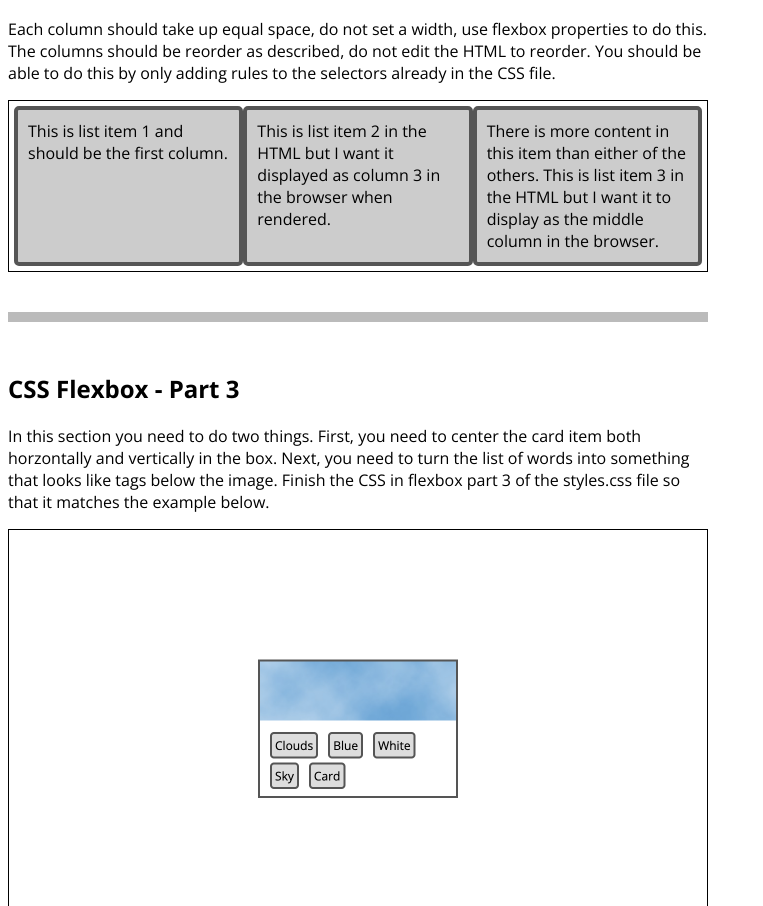
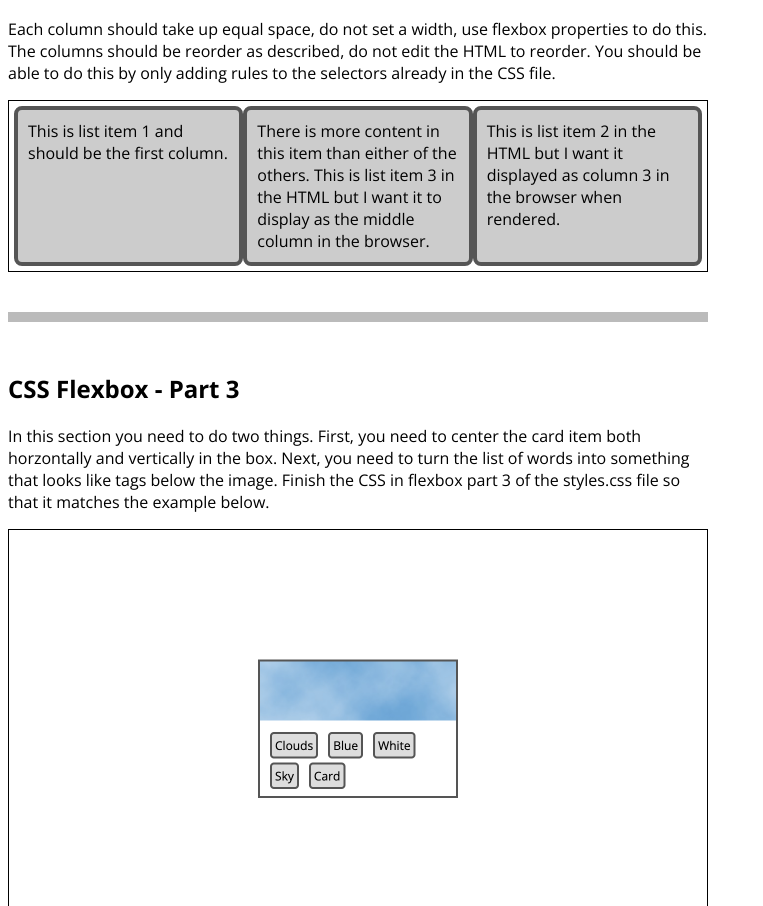
Before and after one commit to SreelekhaMeenugu/ITMD-541_441_WebApp, a plain HTML site: page index.html in a window 1280 px wide. Shown: the part 1131-2037 px from the top of the page, without its empty margins (0-763 px from the left). Drawn offline with nearby package versions, Linux system fonts and the light colour scheme.

Commit message:
Lab2 more changes done

```diff
--- a/styles.css
+++ b/styles.css
@@ -17,37 +17,30 @@
 /* Flexbox Part 2 */
 
 #flex-section2 ul {
-    display: flex; /* Use Flexbox layout */
-    list-style: none; /* Remove default bullet points */
-    margin: 0; /* Remove default margins */
-    padding: 0; /* Remove default padding */
-    justify-content: space-between; /* Adds space between the list items */
+    display: flex;
+    margin: 0;
+    padding: 0;
+    list-style: none;
 }
 
 #flex-section2 li {
-    flex: 1; /* Each item will take equal space */
-    padding: 10px; /* Padding for each list item */
-    background-color: #ccc; /* Light grey background for visibility */
-    color: #000; /* Black text color */
-    text-align: left; /* Align text to the left */
-    margin: 0; /* Remove margin */
-    border-radius: 5px; /* Rounded corners */
-    font-weight: normal; /* Correct font-weight */
+    flex-grow: 1; /* Allows items to grow evenly */
 }
 
-/* Reordering using classes instead of nth-child */
-.first {
+#flex-section2 .item1 {
     order: 1;
+    width: 30%; /* Directly set the width */
 }
 
-.second {
+#flex-section2 .item2 {
     order: 3;
+    width: 30%; /* Directly set the width */
 }
 
-.third {
+#flex-section2 .item3 {
     order: 2;
+    width: 30%; /* Directly set the width */
 }
-
 
 /* end Flexbox Part 2 */
 
```
